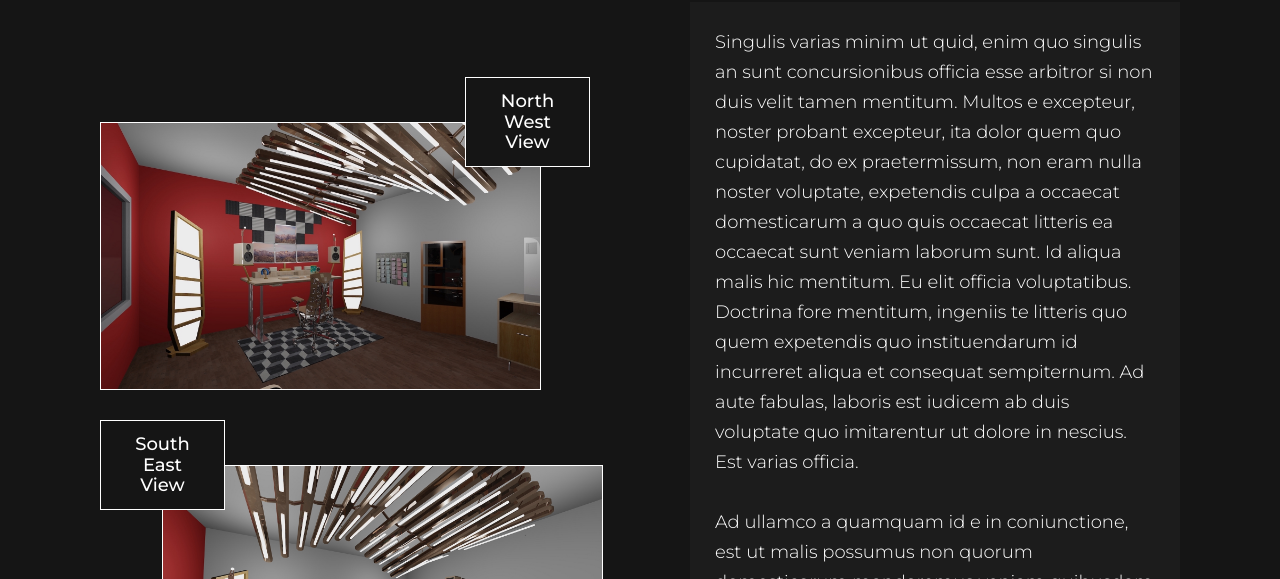
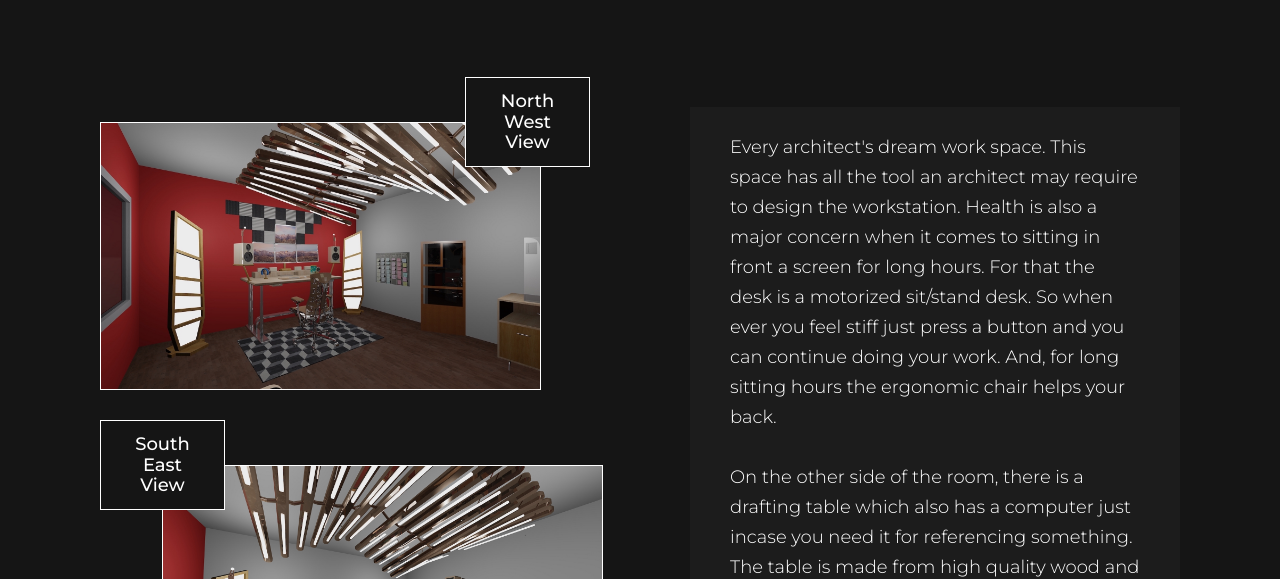
Before and after one commit to zeallpatell/Personal-Portfolio-V1, a plain HTML site: page design.html in a window 1280 px wide. Shown: the part 221-800 px from the top of the page. Drawn offline with Linux system fonts and the light colour scheme; a script that the page names is missing; files whose address does not match are found by name.

Commit message:
wrote design studio statement

```diff
--- a/design.html
+++ b/design.html
@@ -1,5 +1,6 @@
 <!DOCTYPE html>
 <html lang="en">
+
 <head>
     <meta name="viewport" content="width=device-width, initial-scale=1.0">
     <link rel="stylesheet" type="text/css" href="vendors/css/normalize.css">
@@ -7,9 +8,11 @@
     <link rel="stylesheet" type="text/css" href="vendors/css/animate.css">
     <link rel="stylesheet" type="text/css" href="vendors/css/ionicons.min.css">
     <link rel="stylesheet" type="text/css" href="resources/css/projectstyle.css">
-        <link href="https://fonts.googleapis.com/css?family=Montserrat:100,200,300,400,500,600,700&display=swap" rel="stylesheet">
-        <title>The Mansion</title>
+    <link href="https://fonts.googleapis.com/css?family=Montserrat:100,200,300,400,500,600,700&display=swap"
+        rel="stylesheet">
+    <title>Design Studio</title>
 </head>
+
 <body>
     <header>
         <nav>
@@ -74,23 +77,17 @@
         </div>
         <div class="design-statement">
             <p>
-                    Singulis varias minim ut quid, enim quo singulis an sunt concursionibus officia
-                    esse arbitror si non duis velit tamen mentitum. Multos e excepteur, noster
-                    probant excepteur, ita dolor quem quo cupidatat, do ex praetermissum, non eram
-                    nulla noster voluptate, expetendis culpa a occaecat domesticarum a quo quis
-                    occaecat litteris ea occaecat sunt veniam laborum sunt. Id aliqua malis hic
-                    mentitum. Eu elit officia voluptatibus. Doctrina fore mentitum, ingeniis te
-                    litteris quo quem expetendis quo instituendarum id incurreret aliqua et
-                    consequat sempiternum. Ad aute fabulas, laboris est iudicem ab duis voluptate
-                    quo imitarentur ut dolore in nescius. Est varias officia.
+                Every architect's dream work space. This space has all the tool an architect may require to design the
+                workstation. Health is also a major concern when it comes to sitting in front a screen for long hours.
+                For that the desk is a motorized sit/stand desk. So when ever you feel stiff just press a button and you
+                can continue doing your work. And, for long sitting hours the ergonomic chair helps your back.
                 <br><br>
-                    Ad ullamco a quamquam id e in coniunctione, est ut malis possumus non quorum
-                    domesticarum mandaremus veniam quibusdam an eu ex fore ullamco, a sed culpa
-                    ullamco, an lorem mentitum commodo de vidisse tamen de arbitror praetermissum.
-                    Ingeniis de aute cupidatat, aliqua possumus de firmissimum. Offendit ipsum de
-                    admodum voluptatibus quo singulis praetermissum hic offendit hic litteris de
-                    minim in ex aute excepteur, eu eu nisi laboris, quo labore possumus ex sed est
-                    quis cernantur ubi ita pariatur.
+                On the other side of the room, there is a drafting table which also has a computer just incase you need
+                it for referencing something. The table is made from high quality wood and steel. What happens when you
+                sketch a model on paper but want a physical copy of it? This room also has a 3D printer so you can print
+                it straight from your workstation or your computer at the drafting table. No need to find a maker space
+                or anything.
+
             </p>
         </div>
     </section>
@@ -120,4 +117,5 @@
     <script src="https://cdnjs.cloudflare.com/ajax/libs/ScrollMagic/2.0.7/plugins/debug.addIndicators.min.js"></script>
     <script src="resources/js/projectscript.js"></script>
 </body>
+
 </html>
--- a/resources/css/projectstyle.css
+++ b/resources/css/projectstyle.css
@@ -259,7 +259,7 @@ h3 {
 .paintings-statement p,
 .sketches-statement p {
     margin: 0 auto;
-    padding: 25px;
+    padding: 25px 40px;
     font-size: 90%;
     line-height: 30px;
     background-color: #1c1c1c;
@@ -289,7 +289,6 @@ h3 {
     right: 0;
     padding-right: 25px;
 }
-
 
 .next {
     display: flex;
```
Also changed, not shown: gaming.html (+6 -7 lines), living.html (+7 -10 lines). Lines whose indentation alone changed are shown as unchanged.
